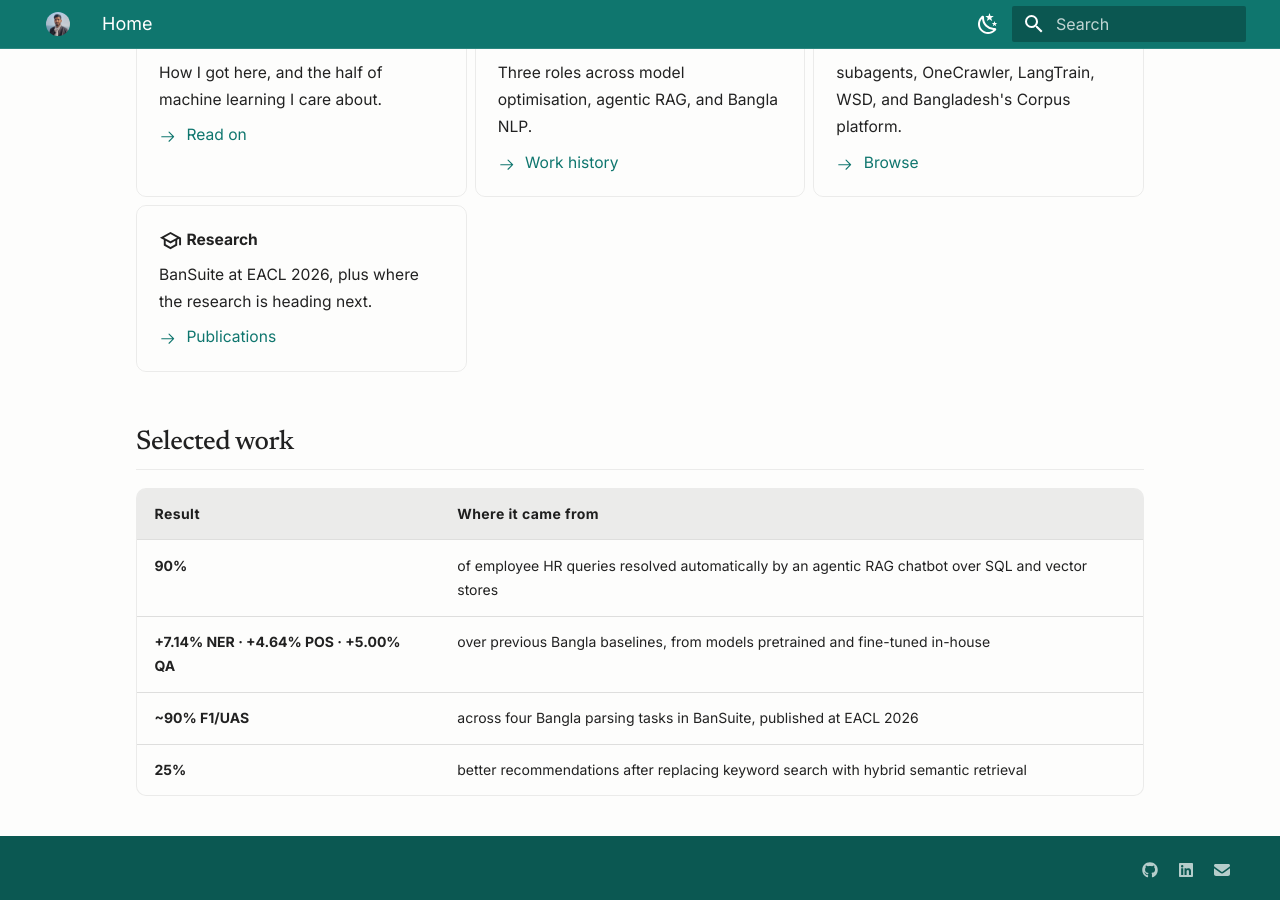
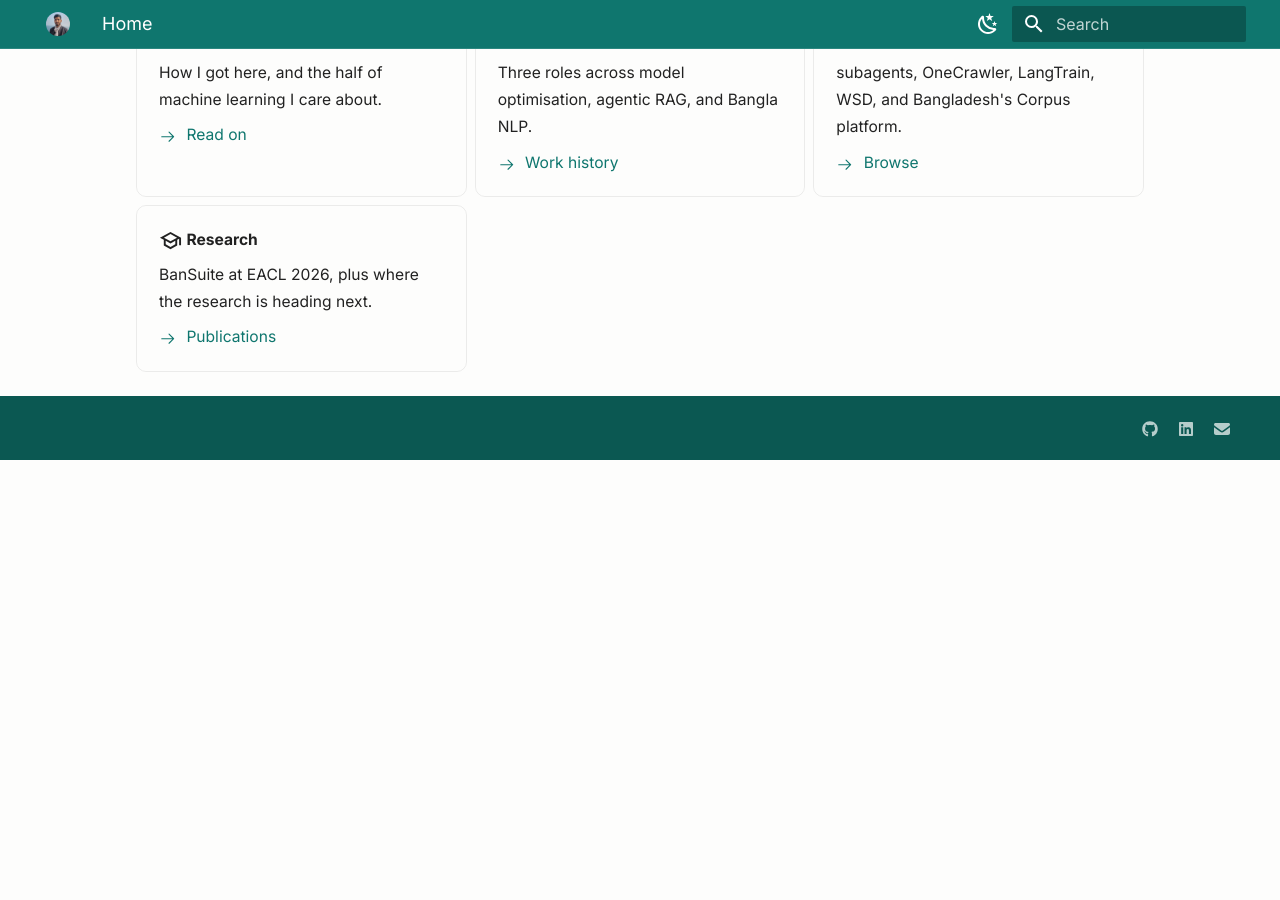
Before and after one commit to sayedshaun/sayedshaun.github.io, an MkDocs documentation site: the page built from docs/index.md, in a window 1280 px wide and 900 px high, scrolled down 580 px. Built offline with MkDocs 1.6.1 and Material for MkDocs 9.7.7, drawn with Linux system fonts in a browser that asks for light colours; after the commit the page ends 1040 px from its top, so only the background shows below that; some of the changed text lies outside the part shown.

Commit message:
Use the full name and drop the Selected work section
Site name, page title and hero heading become Md Abu Sayed Shaun. The BanSuite
author list keeps the name as published.

Removes the metrics table from the home page; the numbers still appear in the
experience entries where they have context.

Co-Authored-By: Claude Opus 5 (1M context) <noreply@anthropic.com>

```diff
--- a/docs/assets/css/theme.css
+++ b/docs/assets/css/theme.css
@@ -1,5 +1,5 @@
 /* ---------------------------------------------------------------------------
-   Md Abu Sayed — Material for MkDocs, restyled.
+   Md Abu Sayed Shaun — Material for MkDocs, restyled.
    A quieter palette than Material's defaults, a serif for display headings,
    and a few components of my own: the hero, entry rows, and meta lines.
    --------------------------------------------------------------------------- */
--- a/docs/index.md
+++ b/docs/index.md
@@ -5,10 +5,10 @@ hide:
 ---
 
 <div class="hero" markdown>
-<img class="hero-photo" src="images/profile.jpg" alt="Md Abu Sayed">
+<img class="hero-photo" src="images/profile.jpg" alt="Md Abu Sayed Shaun">
 <div class="hero-body" markdown>
 
-# Md Abu Sayed
+# Md Abu Sayed Shaun
 
 AI / ML Engineer · Dhaka, Bangladesh
 { .hero-role }
@@ -64,12 +64,3 @@ Open to roles & collaborations
     [:octicons-arrow-right-24: Publications](research/research.md)
 
 </div>
-
-## Selected work
-
-| Result | Where it came from |
-|---|---|
-| **90%** | of employee HR queries resolved automatically by an agentic RAG chatbot over SQL and vector stores |
-| **+7.14% NER · +4.64% POS · +5.00% QA** | over previous Bangla baselines, from models pretrained and fine-tuned in-house |
-| **~90% F1/UAS** | across four Bangla parsing tasks in BanSuite, published at EACL 2026 |
-| **25%** | better recommendations after replacing keyword search with hybrid semantic retrieval |
--- a/mkdocs.yml
+++ b/mkdocs.yml
@@ -1,6 +1,6 @@
-site_name: Md Abu Sayed
+site_name: Md Abu Sayed Shaun
 site_url: https://sayedshaun.github.io/
-site_author: Md Abu Sayed
+site_author: Md Abu Sayed Shaun
 site_description: AI/ML Engineer building LLM systems, low-resource Bangla NLP, and production ML infrastructure.
 
 theme:
```
